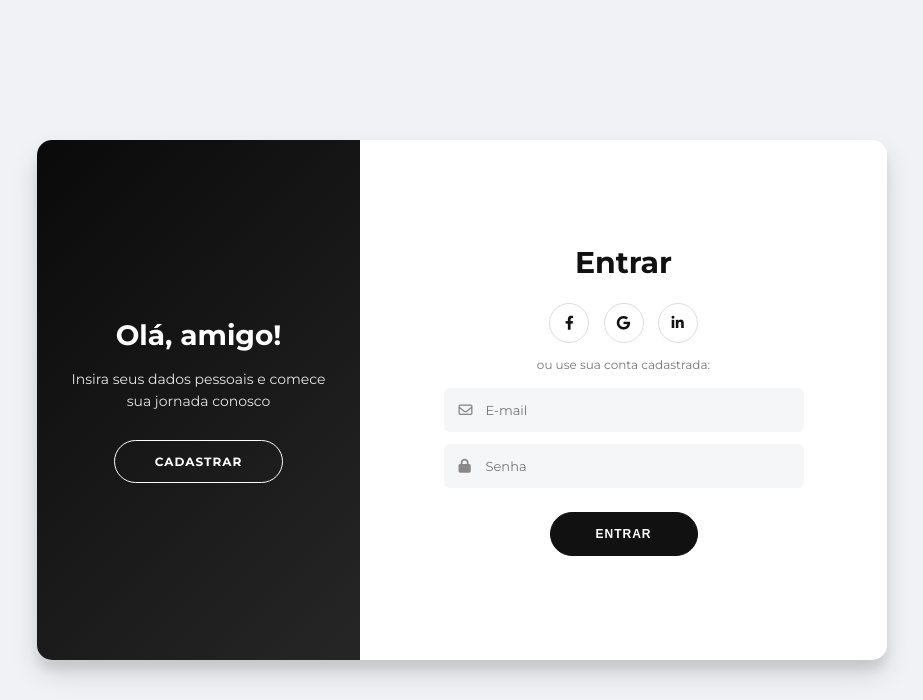
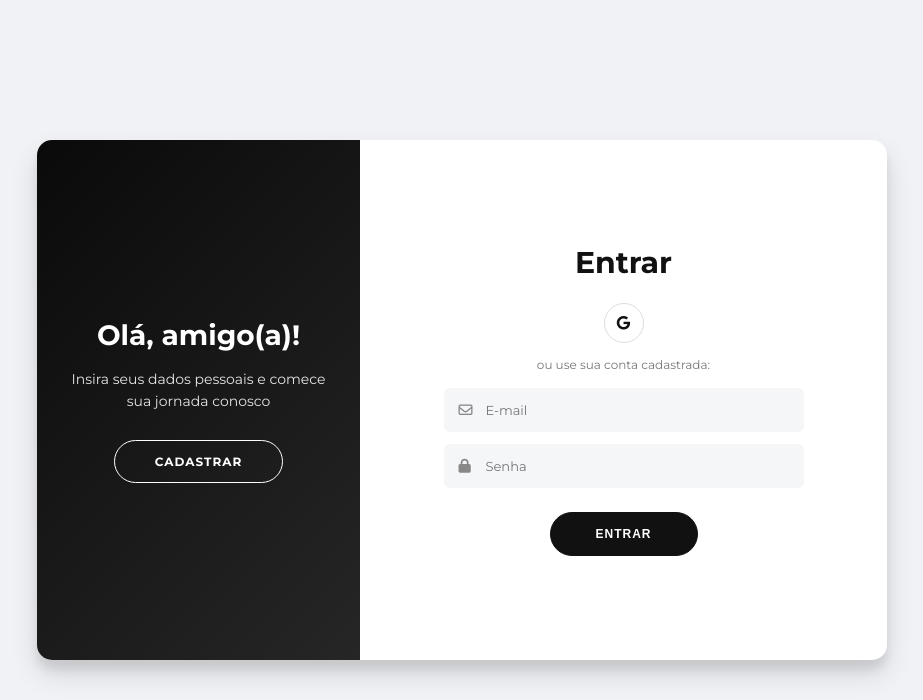
Before and after one commit to davipontodev/Safe_login, a Flask app: page /entrar in a window 1280 px wide. Shown: the top 700 px of the page, without its empty margins (178-1101 px from the left). Run offline with Flask 3, Linux system fonts and the light colour scheme.

Commit message:
Login com Google e ajuste no texto de boas-vindas

```diff
--- a/Safe_login/templates/index.html
+++ b/Safe_login/templates/index.html
@@ -19,7 +19,7 @@
     <div class="layout-box">
         {% if tela == 'login' %}
             <div class="painel-preto">
-                <h1>Olá, amigo!</h1>
+                <h1>Olá, amigo(a)!</h1>
                 <p>Insira seus dados pessoais e comece sua jornada conosco</p>
                 <a href="{{ url_for('index') }}" class="btn-outline">Cadastrar</a>
             </div>
@@ -27,9 +27,7 @@
             <div class="area-formulario">
                 <h1>Entrar</h1>
                 <div class="social-links">
-                    <a href="#"><i class="fab fa-facebook-f"></i></a>
-                    <a href="#"><i class="fab fa-google"></i></a>
-                    <a href="#"><i class="fab fa-linkedin-in"></i></a>
+                    <a href="{{ url_for('login_google') }}" title="Entrar com Google" aria-label="Entrar com Google"><i class="fab fa-google"></i></a>
                 </div>
                 <span class="subtexto">ou use sua conta cadastrada:</span>
 
@@ -55,9 +53,7 @@
             <div class="area-formulario">
                 <h1>Criar Conta</h1>
                 <div class="social-links">
-                    <a href="#"><i class="fab fa-facebook-f"></i></a>
-                    <a href="#"><i class="fab fa-google"></i></a>
-                    <a href="#"><i class="fab fa-linkedin-in"></i></a>
+                    <a href="{{ url_for('login_google') }}" title="Entrar com Google" aria-label="Entrar com Google"><i class="fab fa-google"></i></a>
                 </div>
                 <span class="subtexto">ou use seu e-mail para se registrar:</span>
 
```
